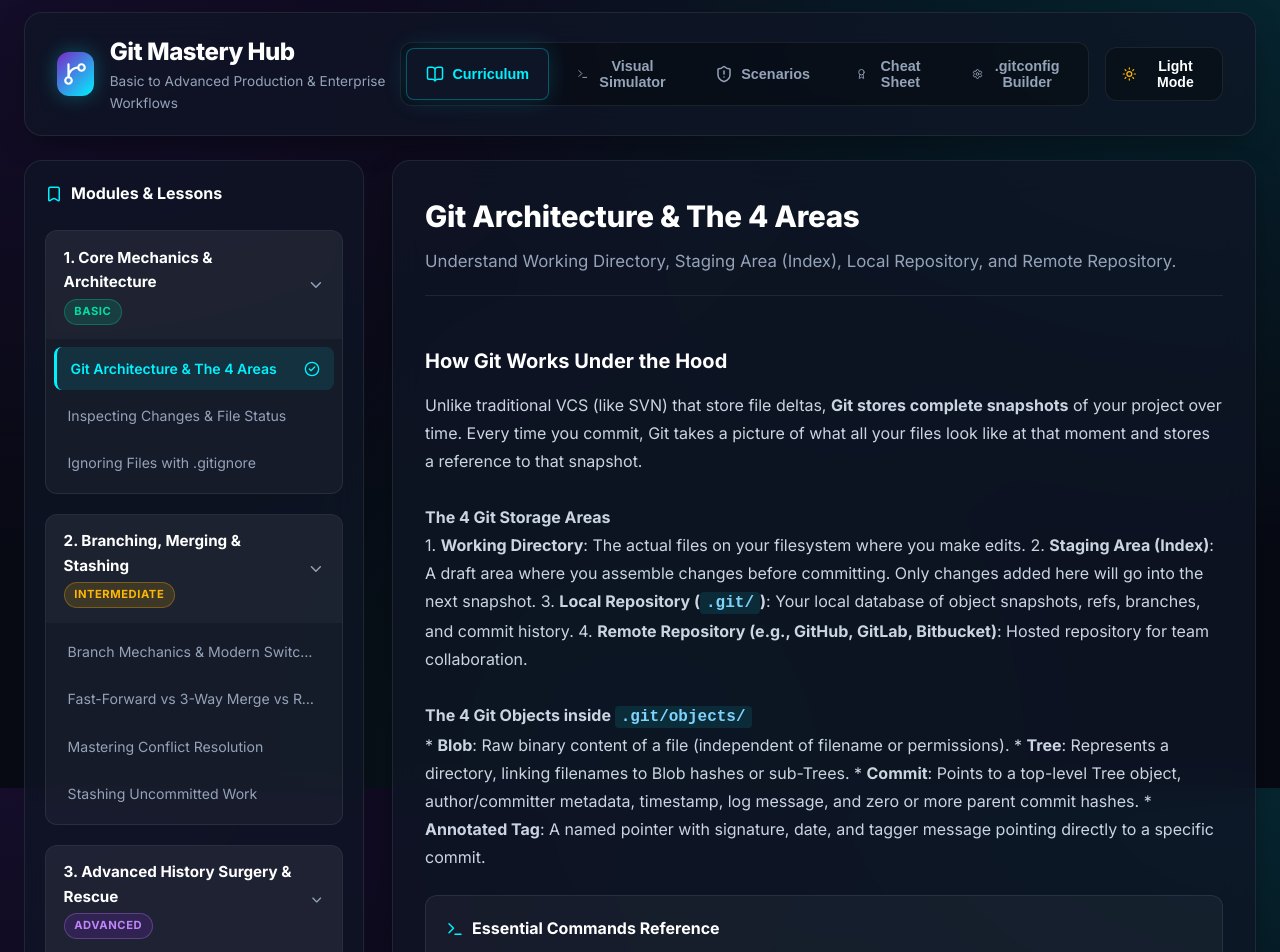
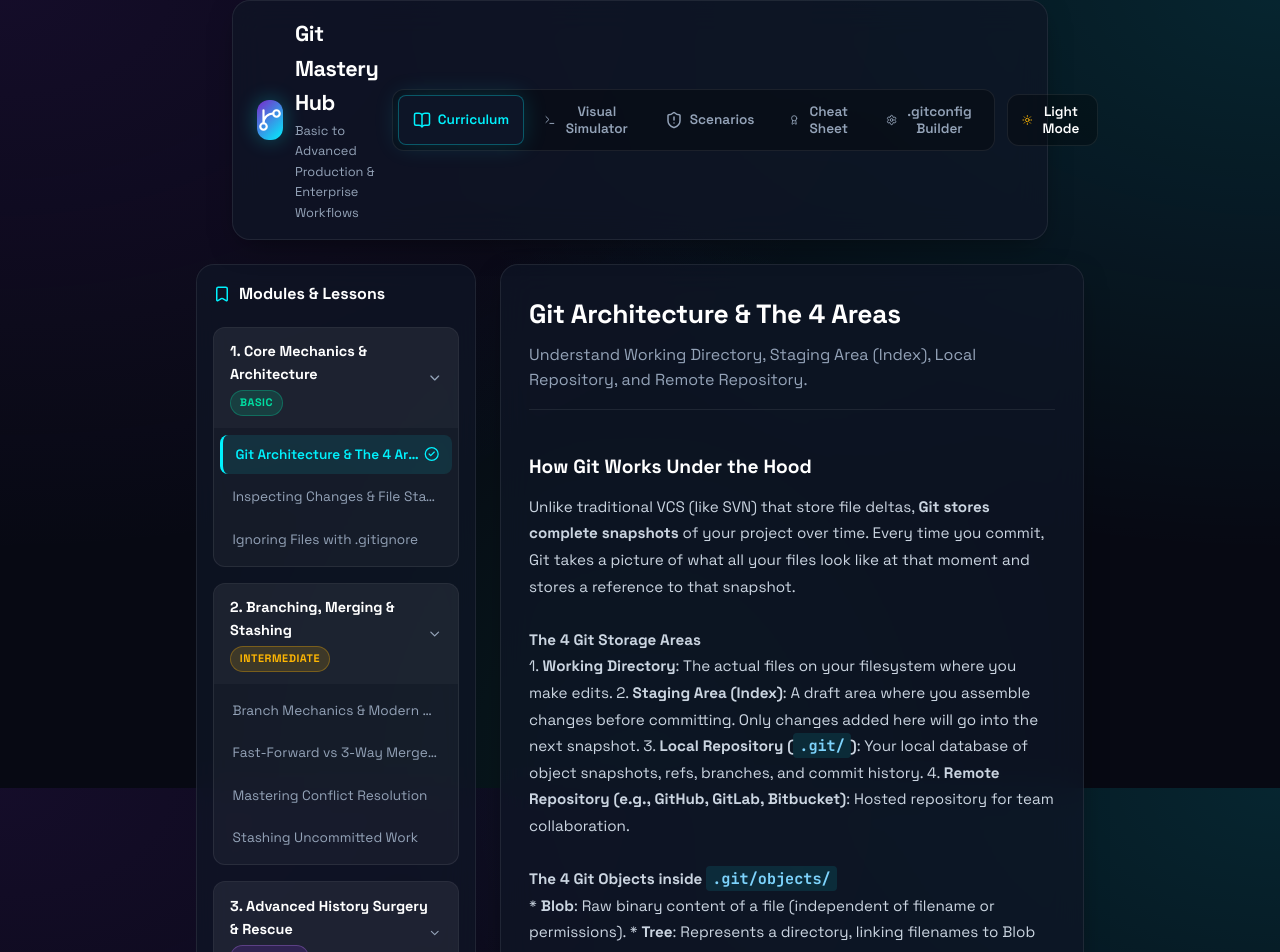
Before and after one commit to Rupam797/git-mastery-hub, a React (Vite) app: page / in a window 1280 px wide. Shown: the part 12-964 px from the top of the page. Built offline with nearby package versions, Linux system fonts and the light colour scheme.

Commit message:
style: apply Space Grotesk font, sticky header container (840px), main content container (920px), and modal constraints

```diff
--- a/src/App.jsx
+++ b/src/App.jsx
@@ -31,14 +31,19 @@ export default function App() {
   const currentLesson = allLessons.find(l => l.id === activeLessonId) || allLessons[0];
 
   return (
-    <div className="app-container">
+    <div className="page-wrapper">
+      {/* 2. Sticky Header Container (840px max-width) */}
+      <div className="sticky-header-container">
         <Header
           activeTab={activeTab}
           setActiveTab={setActiveTab}
           theme={theme}
           toggleTheme={toggleTheme}
         />
+      </div>
 
+      {/* 3. Main Content Container (920px max-width) */}
+      <div className="main-content-container">
         {activeTab === 'lessons' && (
           <main className="main-layout">
             <Sidebar
@@ -50,28 +55,29 @@ export default function App() {
         )}
 
         {activeTab === 'simulator' && (
-        <main style={{ marginTop: '1.5rem' }}>
+          <main>
             <GitSimulator />
           </main>
         )}
 
         {activeTab === 'scenarios' && (
-        <main style={{ marginTop: '1.5rem' }}>
+          <main>
             <ScenarioSimulator />
           </main>
         )}
 
         {activeTab === 'cheatsheet' && (
-        <main style={{ marginTop: '1.5rem' }}>
+          <main>
             <CheatSheet />
           </main>
         )}
 
         {activeTab === 'config' && (
-        <main style={{ marginTop: '1.5rem' }}>
+          <main>
             <GitConfigBuilder />
           </main>
         )}
       </div>
+    </div>
   );
 }
--- a/src/index.css
+++ b/src/index.css
@@ -1,4 +1,4 @@
-@import url('https://fonts.googleapis.com/css2?family=Fira+Code:wght@400;500;600;700&family=Inter:wght@300;400;500;600;700;800&family=Plus+Jakarta+Sans:wght@500;600;700;800&display=swap');
+@import url('https://fonts.googleapis.com/css2?family=Space+Grotesk:wght@300;400;500;600;700&family=JetBrains+Mono:wght@400;500;600;700&display=swap');
 
 :root, [data-theme="dark"] {
   --bg-dark: #070913;
@@ -26,8 +26,8 @@
     radial-gradient(at 100% 0%, rgba(0, 242, 254, 0.12) 0px, transparent 50%),
     radial-gradient(at 50% 100%, rgba(0, 223, 162, 0.08) 0px, transparent 50%);
 
-  --font-sans: 'Inter', 'Plus Jakarta Sans', -apple-system, BlinkMacSystemFont, sans-serif;
-  --font-mono: 'Fira Code', monospace;
+  --font-sans: 'Space Grotesk', -apple-system, BlinkMacSystemFont, 'Segoe UI', Roboto, sans-serif;
+  --font-mono: 'JetBrains Mono', monospace;
 
   --radius-sm: 8px;
   --radius-md: 12px;
@@ -94,12 +94,19 @@
   padding: 0;
 }
 
+body, h1, h2, h3, h4, h5, h6, input, button, select, textarea, .badge, .nav-btn {
+  font-family: var(--font-sans);
+}
+
+code, pre, .terminal-body, .terminal-input, .command-code, .commit-hash-pill, .branch-tag {
+  font-family: var(--font-mono) !important;
+}
+
 body {
   background-color: var(--bg-dark);
   background-image: var(--bg-body-gradient);
   background-attachment: fixed;
   color: var(--text-main);
-  font-family: var(--font-sans);
   min-height: 100vh;
   -webkit-font-smoothing: antialiased;
   line-height: 1.6;
@@ -122,25 +129,41 @@ body {
   background: var(--primary-cyan);
 }
 
-/* Layout */
-.app-container {
+/* 1. Page Wrapper */
+.page-wrapper, .app-container {
+  width: 100%;
+  min-height: 100vh;
   display: flex;
   flex-direction: column;
-  min-height: 100vh;
-  max-width: 1600px;
+}
+
+/* 2. Sticky Header Container */
+.sticky-header-container {
+  max-width: 840px;
+  width: 100%;
+  margin: 0.75rem auto 0 auto;
+  padding: 0 0.75rem;
+  position: sticky;
+  top: 0.75rem;
+  z-index: 100;
+}
+
+/* 3. Main Content Container */
+.main-content-container {
+  max-width: 920px;
+  width: 100%;
   margin: 0 auto;
-  padding: 1.5rem;
+  padding: 1.5rem 1rem;
 }
 
 .main-layout {
   display: grid;
-  grid-template-columns: 340px 1fr;
-  gap: 1.75rem;
-  margin-top: 1.5rem;
+  grid-template-columns: 280px 1fr;
+  gap: 1.5rem;
   align-items: start;
 }
 
-@media (max-width: 1100px) {
+@media (max-width: 900px) {
   .main-layout {
     grid-template-columns: 1fr;
   }
@@ -152,7 +175,7 @@ body {
   backdrop-filter: blur(16px);
   border: 1px solid var(--border-color);
   border-radius: var(--radius-lg);
-  padding: 1.25rem 2rem;
+  padding: 1rem 1.5rem;
   display: flex;
   justify-content: space-between;
   align-items: center;
@@ -163,12 +186,12 @@ body {
 .header-brand {
   display: flex;
   align-items: center;
-  gap: 1rem;
+  gap: 0.75rem;
 }
 
 .brand-icon {
-  width: 44px;
-  height: 44px;
+  width: 40px;
+  height: 40px;
   border-radius: var(--radius-md);
   background: linear-gradient(135deg, var(--accent-purple), var(--primary-cyan));
   display: flex;
@@ -179,28 +202,28 @@ body {
 }
 
 .brand-title {
-  font-size: 1.5rem;
-  font-weight: 800;
+  font-size: 1.35rem;
+  font-weight: 700;
   color: var(--text-heading);
   letter-spacing: -0.02em;
 }
 
 .brand-subtitle {
-  font-size: 0.85rem;
+  font-size: 0.8rem;
   color: var(--text-muted);
 }
 
 .header-controls {
   display: flex;
   align-items: center;
-  gap: 1rem;
+  gap: 0.75rem;
 }
 
 .nav-tabs {
   display: flex;
-  gap: 0.5rem;
+  gap: 0.35rem;
   background: var(--nav-bg);
-  padding: 0.35rem;
+  padding: 0.3rem;
   border-radius: var(--radius-md);
   border: 1px solid var(--border-color);
 }
@@ -209,14 +232,14 @@ body {
   background: transparent;
   border: none;
   color: var(--text-muted);
-  padding: 0.6rem 1.2rem;
+  padding: 0.5rem 0.9rem;
   border-radius: var(--radius-sm);
   font-weight: 600;
-  font-size: 0.9rem;
+  font-size: 0.85rem;
   cursor: pointer;
   display: flex;
   align-items: center;
-  gap: 0.5rem;
+  gap: 0.4rem;
   transition: all 0.2s ease;
 }
 
@@ -237,14 +260,14 @@ body {
   background: var(--nav-bg);
   border: 1px solid var(--border-color);
   color: var(--text-heading);
-  padding: 0.6rem 1rem;
+  padding: 0.5rem 0.85rem;
   border-radius: var(--radius-md);
   font-weight: 600;
-  font-size: 0.88rem;
+  font-size: 0.85rem;
   cursor: pointer;
   display: flex;
   align-items: center;
-  gap: 0.5rem;
+  gap: 0.4rem;
   transition: all 0.25s ease;
 }
 
@@ -260,10 +283,10 @@ body {
   backdrop-filter: blur(16px);
   border: 1px solid var(--border-color);
   border-radius: var(--radius-lg);
-  padding: 1.25rem;
+  padding: 1rem;
   display: flex;
   flex-direction: column;
-  gap: 1.25rem;
+  gap: 1rem;
 }
 
 .module-card {
@@ -275,7 +298,7 @@ body {
 }
 
 .module-header {
-  padding: 0.9rem 1.1rem;
+  padding: 0.8rem 1rem;
   background: rgba(255, 255, 255, 0.03);
   display: flex;
   justify-content: space-between;
@@ -290,14 +313,14 @@ body {
 
 .module-title {
   font-weight: 700;
-  font-size: 0.95rem;
+  font-size: 0.9rem;
   color: var(--text-heading);
 }
 
 .badge {
-  font-size: 0.7rem;
+  font-size: 0.68rem;
   font-weight: 700;
-  padding: 0.2rem 0.6rem;
+  padding: 0.18rem 0.55rem;
   border-radius: 20px;
   text-transform: uppercase;
   letter-spacing: 0.05em;
@@ -330,14 +353,14 @@ body {
 .lesson-list {
   display: flex;
   flex-direction: column;
-  gap: 0.25rem;
-  padding: 0.5rem;
+  gap: 0.2rem;
+  padding: 0.4rem;
 }
 
 .lesson-item {
-  padding: 0.65rem 0.85rem;
+  padding: 0.55rem 0.75rem;
   border-radius: var(--radius-sm);
-  font-size: 0.88rem;
+  font-size: 0.85rem;
   color: var(--text-muted);
   cursor: pointer;
   transition: all 0.2s ease;
@@ -364,53 +387,53 @@ body {
   backdrop-filter: blur(16px);
   border: 1px solid var(--border-color);
   border-radius: var(--radius-lg);
-  padding: 2rem;
+  padding: 1.75rem;
   box-shadow: var(--shadow-card);
   display: flex;
   flex-direction: column;
-  gap: 1.5rem;
+  gap: 1.25rem;
 }
 
 .lesson-header {
   border-bottom: 1px solid var(--border-color);
-  padding-bottom: 1.25rem;
+  padding-bottom: 1rem;
 }
 
 .lesson-title-meta {
   display: flex;
   align-items: center;
   gap: 1rem;
-  margin-bottom: 0.5rem;
+  margin-bottom: 0.4rem;
 }
 
 .lesson-main-title {
-  font-size: 1.85rem;
-  font-weight: 800;
+  font-size: 1.65rem;
+  font-weight: 700;
   color: var(--text-heading);
   letter-spacing: -0.01em;
 }
 
 .lesson-summary {
-  font-size: 1.05rem;
+  font-size: 1rem;
   color: var(--text-muted);
 }
 
 /* Markdown formatting inside lesson content */
 .markdown-body {
   color: var(--text-main);
-  font-size: 1rem;
+  font-size: 0.95rem;
   line-height: 1.75;
 }
 
 .markdown-body h3 {
-  font-size: 1.25rem;
+  font-size: 1.2rem;
   color: var(--text-heading);
-  margin-top: 1.5rem;
-  margin-bottom: 0.75rem;
+  margin-top: 1.25rem;
+  margin-bottom: 0.65rem;
 }
 
 .markdown-body ul, .markdown-body ol {
-  padding-left: 1.5rem;
+  padding-left: 1.25rem;
   margin-bottom: 1rem;
 }
 
@@ -421,7 +444,7 @@ body {
 .markdown-body blockquote {
   border-left: 4px solid var(--accent-amber);
   background: rgba(255, 183, 3, 0.08);
-  padding: 0.75rem 1.25rem;
+  padding: 0.65rem 1rem;
   border-radius: 0 var(--radius-sm) var(--radius-sm) 0;
   margin: 1rem 0;
   color: var(--accent-amber);
@@ -431,9 +454,9 @@ body {
   background: var(--code-bg);
   border: 1px solid var(--border-color);
   border-radius: var(--radius-md);
-  padding: 1.25rem;
-  font-family: var(--font-mono);
-  font-size: 0.9rem;
+  padding: 1.1rem;
+  font-family: var(--font-mono) !important;
+  font-size: 0.88rem;
   color: var(--code-text);
   overflow-x: auto;
   margin: 1rem 0;
@@ -445,14 +468,14 @@ body {
   background: var(--badge-bg-subtle);
   border: 1px solid var(--border-color);
   border-radius: var(--radius-md);
-  padding: 1.25rem;
+  padding: 1.1rem;
 }
 
 .section-title {
-  font-size: 1rem;
+  font-size: 0.95rem;
   font-weight: 700;
   color: var(--text-heading);
-  margin-bottom: 1rem;
+  margin-bottom: 0.85rem;
   display: flex;
   align-items: center;
   gap: 0.5rem;
@@ -465,8 +488,8 @@ body {
   background: var(--bg-card-solid);
   border: 1px solid var(--border-color);
   border-radius: var(--radius-sm);
-  padding: 0.75rem 1rem;
-  margin-bottom: 0.6rem;
+  padding: 0.65rem 0.9rem;
+  margin-bottom: 0.5rem;
   transition: border-color 0.2s ease;
 }
 
@@ -475,14 +498,14 @@ body {
 }
 
 .command-code {
-  font-family: var(--font-mono);
-  font-size: 0.9rem;
+  font-family: var(--font-mono) !important;
+  font-size: 0.88rem;
   color: var(--primary-cyan);
   font-weight: 600;
 }
 
 .command-desc {
-  font-size: 0.85rem;
+  font-size: 0.82rem;
   color: var(--text-muted);
 }
 
@@ -490,13 +513,13 @@ body {
   background: var(--badge-bg-subtle);
   border: 1px solid var(--border-color);
   color: var(--text-muted);
-  padding: 0.35rem 0.75rem;
+  padding: 0.3rem 0.65rem;
   border-radius: 6px;
   cursor: pointer;
-  font-size: 0.8rem;
+  font-size: 0.78rem;
   display: flex;
   align-items: center;
-  gap: 0.35rem;
+  gap: 0.3rem;
   transition: all 0.2s ease;
 }
 
@@ -508,10 +531,10 @@ body {
 
 /* Callouts */
 .callout {
-  padding: 1rem 1.25rem;
+  padding: 0.9rem 1.1rem;
   border-radius: var(--radius-md);
   display: flex;
-  gap: 1rem;
+  gap: 0.85rem;
   align-items: flex-start;
 }
 
@@ -527,184 +550,51 @@ body {
   color: var(--text-main);
 }
 
-/* Git Visual Terminal Simulator */
-.simulator-container {
-  display: grid;
-  grid-template-columns: 1fr 1fr;
-  gap: 1.5rem;
+/* 4. Popup Modals */
+.modal-overlay {
+  position: fixed;
+  top: 0;
+  left: 0;
+  right: 0;
+  bottom: 0;
+  background: rgba(0, 0, 0, 0.6);
+  backdrop-filter: blur(8px);
+  z-index: 1000;
+  display: flex;
+  align-items: center;
+  justify-content: center;
+  padding: 1rem;
 }
 
-@media (max-width: 900px) {
-  .simulator-container {
-    grid-template-columns: 1fr;
-  }
+.popup-modal {
+  max-width: 580px;
+  width: 100%;
+  margin: 0 auto;
+  background: var(--bg-card-solid);
+  border: 1px solid var(--border-accent);
+  border-radius: var(--radius-lg);
+  padding: 1.75rem;
+  box-shadow: var(--shadow-card);
+  position: relative;
+  max-height: 90vh;
+  overflow-y: auto;
 }
-
-.terminal-box {
-  background: var(--terminal-bg);
-  border: 1px solid var(--border-color);
-  border-radius: var(--radius-lg);
-  overflow: hidden;
-  display: flex;
-  flex-direction: column;
-  height: 480px;
-  box-shadow: var(--shadow-card);
-}
-
-.terminal-header {
-  background: var(--terminal-header);
-  padding: 0.6rem 1rem;
-  display: flex;
-  align-items: center;
-  justify-content: space-between;
-  border-bottom: 1px solid var(--border-color);
-}
-
-.terminal-dots {
-  display: flex;
-  gap: 6px;
-}
-
-.dot {
-  width: 12px;
-  height: 12px;
-  border-radius: 50%;
-}
-.dot-red { background: #ff5f56; }
-.dot-yellow { background: #ffbd2e; }
-.dot-green { background: #27c93f; }
-
-.terminal-body {
-  padding: 1rem;
-  flex: 1;
-  overflow-y: auto;
-  font-family: var(--font-mono);
-  font-size: 0.88rem;
-  display: flex;
-  flex-direction: column;
-  gap: 0.5rem;
-}
-
-.terminal-log {
-  line-height: 1.5;
-  color: #cbd5e1;
-}
-
-.terminal-input-row {
-  display: flex;
-  align-items: center;
-  gap: 0.5rem;
-  margin-top: auto;
-  background: var(--terminal-header);
-  padding: 0.75rem 1rem;
-  border-top: 1px solid var(--border-color);
-}
-
-.terminal-prompt {
-  color: var(--accent-emerald);
-  font-weight: 700;
-  font-family: var(--font-mono);
-}
-
-.terminal-input {
-  background: transparent;
-  border: none;
-  outline: none;
-  color: white;
-  font-family: var(--font-mono);
-  font-size: 0.9rem;
-  width: 100%;
-}
-
-/* Visual Graph Canvas Card */
-.graph-card {
-  background: var(--visualiser-bg);
-  border: 1px solid var(--border-color);
-  border-radius: var(--radius-lg);
-  padding: 1.25rem;
-  display: flex;
-  flex-direction: column;
-  height: 480px;
-  overflow: hidden;
-}
-
-.graph-header {
-  display: flex;
-  justify-content: space-between;
-  align-items: center;
-  margin-bottom: 1rem;
-}
-
-.graph-viewport {
-  flex: 1;
-  background: var(--bg-card-solid);
-  border: 1px solid var(--border-color);
-  border-radius: var(--radius-md);
-  padding: 1.5rem;
-  overflow-x: auto;
-  overflow-y: auto;
-  position: relative;
-}
-
-.commit-nodes-list {
-  display: flex;
-  flex-direction: column-reverse;
-  gap: 1rem;
-}
-
-.commit-node {
-  display: flex;
-  align-items: center;
-  gap: 1rem;
-  background: var(--badge-bg-subtle);
-  border: 1px solid var(--border-color);
-  padding: 0.75rem 1rem;
-  border-radius: var(--radius-md);
-  transition: all 0.2s ease;
-}
-
-.commit-node:hover {
-  border-color: var(--primary-cyan);
-  background: rgba(0, 242, 254, 0.05);
-}
-
-.commit-hash-pill {
-  font-family: var(--font-mono);
-  font-weight: 700;
-  font-size: 0.8rem;
-  background: rgba(0, 242, 254, 0.15);
-  color: var(--primary-cyan);
-  padding: 0.25rem 0.6rem;
-  border-radius: 4px;
-}
-
-.branch-tag {
-  font-family: var(--font-mono);
-  font-size: 0.75rem;
-  font-weight: 700;
-  padding: 0.2rem 0.5rem;
-  border-radius: 4px;
-}
-
-.tag-main { background: #2563eb; color: white; }
-.tag-feature { background: #9333ea; color: white; }
-.tag-head { background: #dc2626; color: white; }
 
 /* Scenario Card */
 .scenario-grid {
   display: grid;
-  grid-template-columns: repeat(auto-fit, minmax(320px, 1fr));
-  gap: 1.5rem;
+  grid-template-columns: repeat(auto-fit, minmax(280px, 1fr));
+  gap: 1.25rem;
 }
 
 .scenario-card {
   background: var(--bg-card);
   border: 1px solid var(--border-color);
   border-radius: var(--radius-lg);
-  padding: 1.5rem;
+  padding: 1.25rem;
   display: flex;
   flex-direction: column;
-  gap: 1rem;
+  gap: 0.85rem;
   transition: all 0.25s ease;
 }
 
@@ -717,22 +607,22 @@ body {
 /* Cheat Sheet Grid */
 .cheatsheet-grid {
   display: grid;
-  grid-template-columns: repeat(auto-fit, minmax(380px, 1fr));
-  gap: 1.5rem;
+  grid-template-columns: repeat(auto-fit, minmax(320px, 1fr));
+  gap: 1.25rem;
 }
 
 .cheatsheet-card {
   background: var(--bg-card);
   border: 1px solid var(--border-color);
   border-radius: var(--radius-lg);
-  padding: 1.5rem;
+  padding: 1.25rem;
 }
 
 /* Config Generator */
 .config-container {
   display: grid;
   grid-template-columns: 1fr 1fr;
-  gap: 1.5rem;
+  gap: 1.25rem;
 }
 
 @media (max-width: 900px) {
@@ -744,21 +634,21 @@ body {
 .config-form {
   display: flex;
   flex-direction: column;
-  gap: 1rem;
+  gap: 0.85rem;
   background: var(--bg-card);
   border: 1px solid var(--border-color);
   border-radius: var(--radius-lg);
-  padding: 1.5rem;
+  padding: 1.25rem;
 }
 
 .form-group {
   display: flex;
   flex-direction: column;
-  gap: 0.4rem;
+  gap: 0.35rem;
 }
 
 .form-label {
-  font-size: 0.85rem;
+  font-size: 0.82rem;
   font-weight: 600;
   color: var(--text-muted);
 }
@@ -767,10 +657,10 @@ body {
   background: var(--input-bg);
   border: 1px solid var(--border-color);
   border-radius: var(--radius-sm);
-  padding: 0.65rem 0.9rem;
+  padding: 0.6rem 0.85rem;
   color: var(--text-heading);
   font-family: var(--font-sans);
-  font-size: 0.9rem;
+  font-size: 0.88rem;
   outline: none;
 }
 
@@ -781,8 +671,8 @@ body {
 .checkbox-label {
   display: flex;
   align-items: center;
-  gap: 0.6rem;
-  font-size: 0.9rem;
+  gap: 0.55rem;
+  font-size: 0.88rem;
   color: var(--text-main);
   cursor: pointer;
 }
```
Lines whose indentation alone changed are shown as unchanged.
